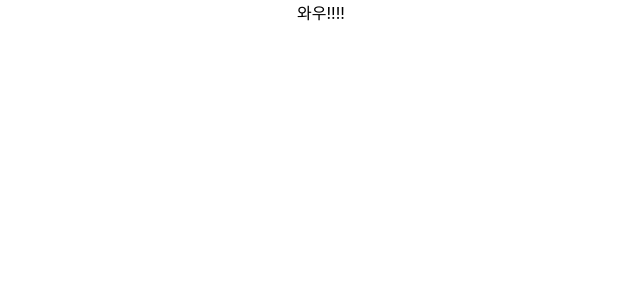
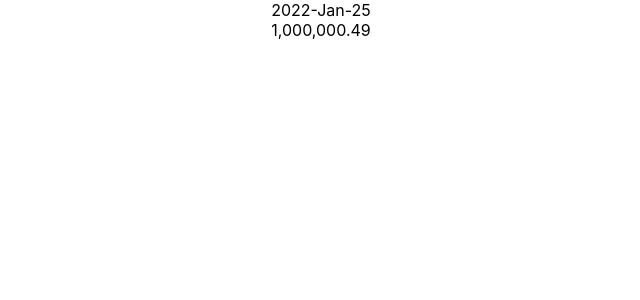
Before and after one commit to wanted-luckyzzang/wanted_currency_calculator, a React (Create React App) app: page / in a window 1280 px wide. Shown: the top 300 px of the page, without its empty margins (319-959 px from the left). Built offline with nearby package versions, Linux system fonts and the light colour scheme.

Commit message:
add: util - 날짜와 숫자 format 함수 추가

```diff
--- a/src/App.js
+++ b/src/App.js
@@ -1,9 +1,13 @@
 import React from 'react';
-// import logo from './logo.svg';
 import './App.css';
+import Test from './utils/Test';
 
 function App() {
-  return <div className="App">와우!!!!</div>;
+  return (
+    <div className="App">
+      <Test />
+    </div>
+  );
 }
 
 export default App;
--- /dev/null
+++ b/src/utils/Test.js
@@ -0,0 +1,14 @@
+import React from 'react';
+import formatDate from './formatDate';
+import { formatMoney, roundToTwo } from './formatMoney';
+
+function Test() {
+  return (
+    <div>
+      <div>{formatDate()}</div>
+      <div>{formatMoney(roundToTwo(1000000.488))}</div>
+    </div>
+  );
+}
+
+export default Test;
--- /dev/null
+++ b/src/utils/formatDate.js
@@ -0,0 +1,25 @@
+const formatDate = () => {
+  const monthArr = [
+    'Jan',
+    'Feb',
+    'Mar',
+    'Apr',
+    'May',
+    'Jun',
+    'Jul',
+    'Aug',
+    'Sep',
+    'Oct',
+    'Nov',
+    'Dec',
+  ];
+
+  const today = new Date();
+
+  const year = today.getFullYear();
+  const month = monthArr[today.getMonth()]; // 1월은 0으로 표현됨 (0~11)
+  const day = today.getDate();
+  return `${year}-${month}-${day}`;
+};
+
+export default formatDate;
--- /dev/null
+++ b/src/utils/formatMoney.js
@@ -0,0 +1,9 @@
+const formatMoney = (money) =>
+  money.toString().replace(/\B(?=(\d{3})+(?!\d))/g, ',');
+
+const roundToTwo = (num) => {
+  const m = Number((Math.abs(num) * 100).toPrecision(15));
+  return (Math.round(m) / 100) * Math.sign(num);
+};
+
+export { formatMoney, roundToTwo };
```
